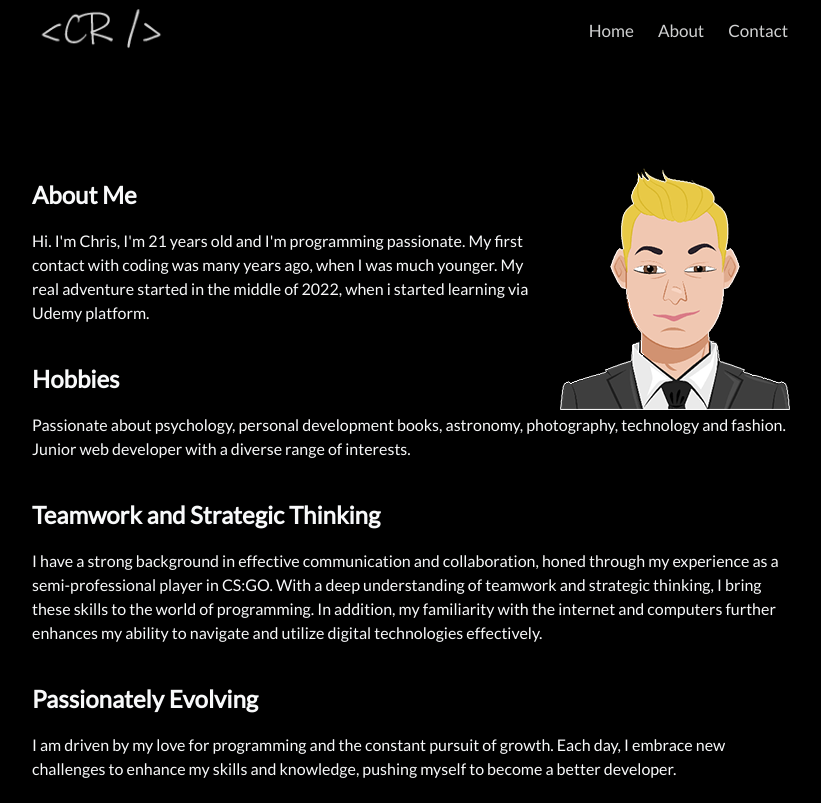
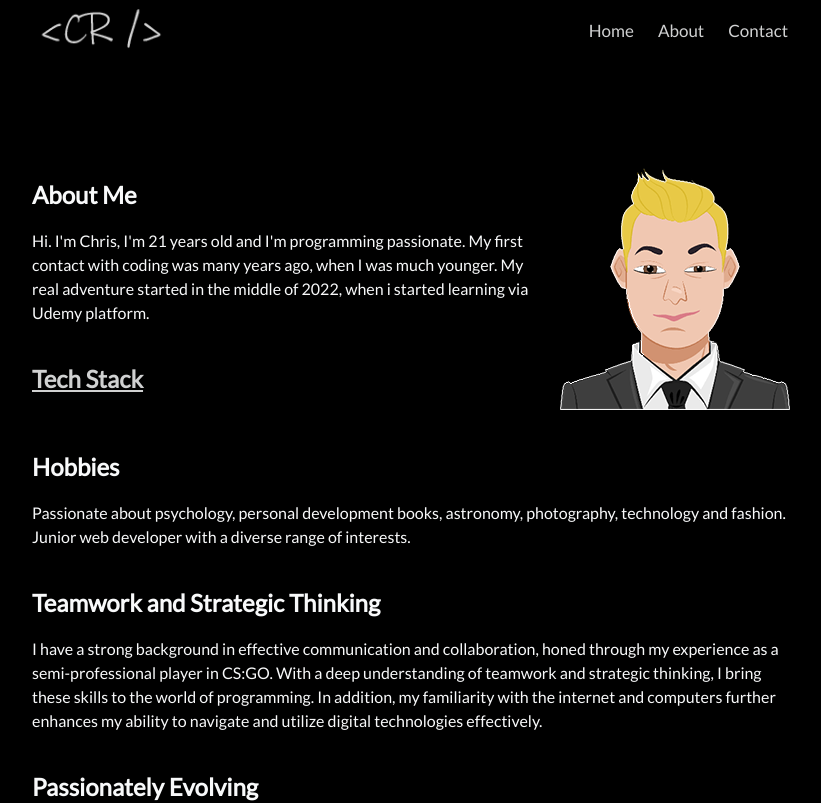
Before and after one commit to n1nis/Portfolio, a React (Create React App) app: page /About in a window 1280 px wide. Shown: the top 803 px of the page, without its empty margins (224-1045 px from the left). Built offline with nearby package versions, Linux system fonts and the light colour scheme.

Commit message:
Update MainAbout.js

```diff
--- a/src/components/MainAbout.js
+++ b/src/components/MainAbout.js
@@ -32,6 +32,8 @@ function MainAbout() {
         Udemy platform.
       </p>
       <br />
+      <a href="https://github.com/n1nis"><h2>Tech Stack</h2></a>
+      <br />
       <h2>Hobbies</h2>
       <p>
         Passionate about psychology, personal development books, astronomy,
```
